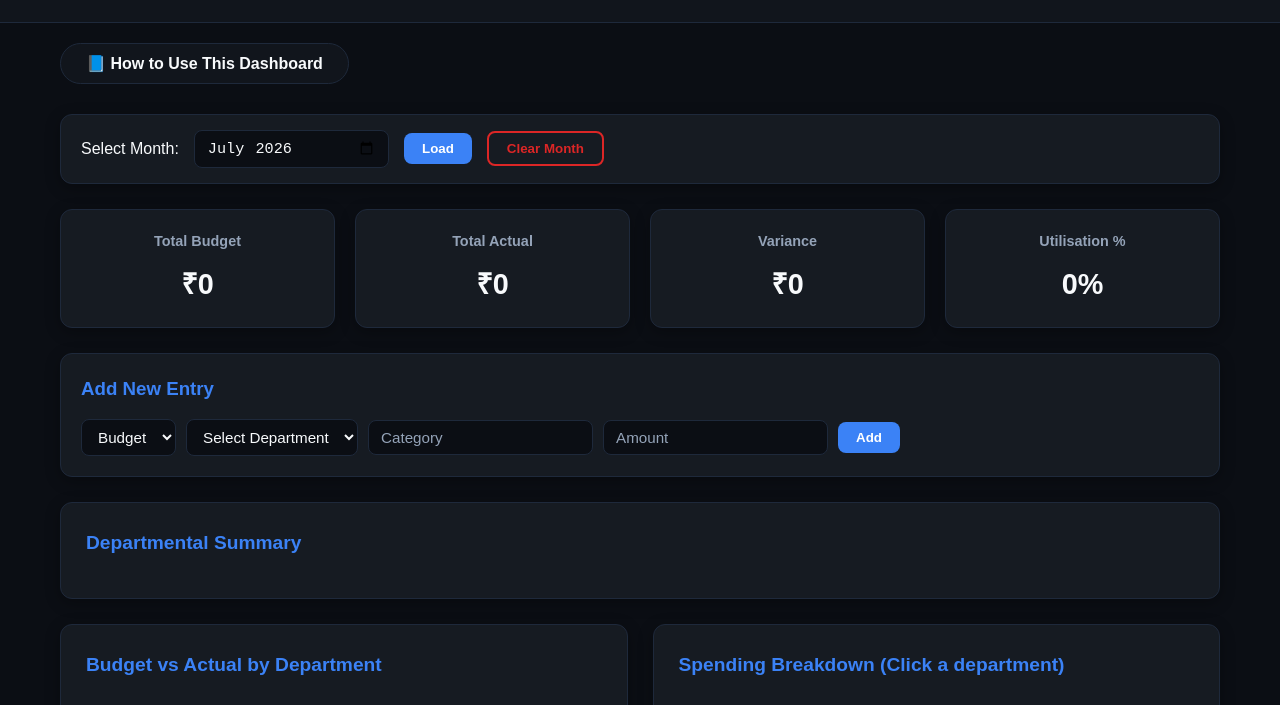
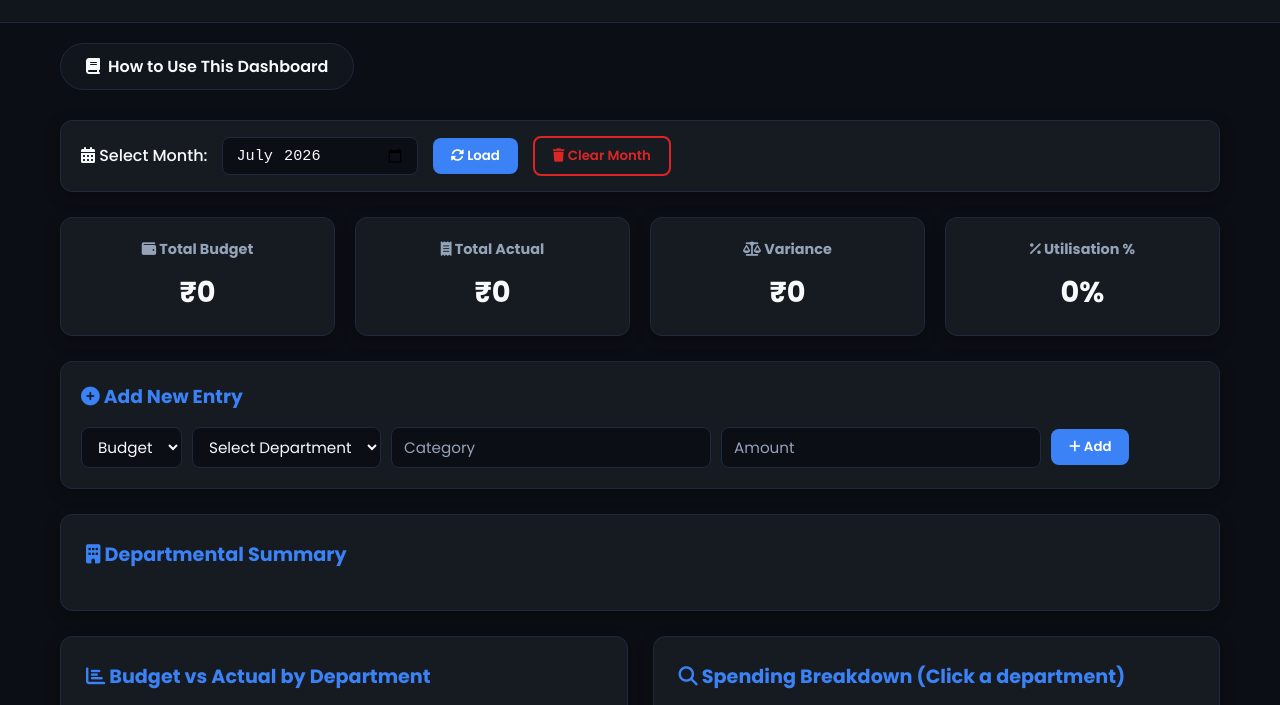
Before and after one commit to yjoshi7/budget-actual-dashboard, a plain HTML site: page index.html in a window 1280 px wide. Shown: the part 109-814 px from the top of the page. Drawn offline with nearby package versions, Linux system fonts and the light colour scheme.

Commit message:
Update index.html

```diff
--- a/index.html
+++ b/index.html
@@ -4,23 +4,27 @@
   <meta charset="UTF-8">
   <meta name="viewport" content="width=device-width, initial-scale=1.0">
   <title>Budget vs Actual Dashboard</title>
+  <link rel="preconnect" href="https://fonts.googleapis.com">
+  <link rel="preconnect" href="https://fonts.gstatic.com" crossorigin>
+  <link href="https://fonts.googleapis.com/css2?family=Poppins:wght@300;400;500;600;700&display=swap" rel="stylesheet">
+  <link rel="stylesheet" href="https://cdnjs.cloudflare.com/ajax/libs/font-awesome/6.5.2/css/all.min.css">
   <link rel="stylesheet" href="styles.css">
   <script src="https://cdn.jsdelivr.net/npm/chart.js"></script>
 </head>
 <body>
   <header>
-    <h1>📊 Budget vs Actual Performance</h1>
+    <h1><i class="fas fa-chart-pie"></i> Budget vs Actual Performance</h1>
     <p>ABC Financial Services Pvt Ltd – Finance Operations</p>
   </header>
 
-  <!-- How to Use Section (Collapsible) -->
+  <!-- How to Use Section -->
   <div class="help-section">
-    <button id="helpToggle" class="help-btn">📘 How to Use This Dashboard</button>
+    <button id="helpToggle" class="help-btn"><i class="fas fa-book"></i> How to Use This Dashboard</button>
     <div id="helpContent" class="help-content" style="display: none;">
       <ol>
         <li><strong>Select a month</strong> using the date picker and click <strong>Load</strong> to see budget vs actual data.</li>
         <li>View the <strong>KPIs</strong> at the top for an instant financial summary.</li>
-        <li>The <strong>Department Summary table</strong> shows each department’s performance. Click any row to drill down into its expense categories.</li>
+        <li>The <strong>Department Summary table</strong> shows each department's performance. Click any row to drill down into its expense categories.</li>
         <li>Use the <strong>Add Entry</strong> form to insert new budget or actual figures – they save automatically to the sheet.</li>
         <li>The charts update instantly. Switch months to compare performances.</li>
       </ol>
@@ -31,35 +35,35 @@
   <main class="container">
     <!-- Month Selector -->
     <div class="toolbar">
-      <label>Select Month:</label>
+      <label><i class="fas fa-calendar-alt"></i> Select Month:</label>
       <input type="month" id="monthPicker">
-      <button id="loadBtn">Load</button>
-      <button id="clearBtn">Clear Month</button>
+      <button id="loadBtn"><i class="fas fa-sync-alt"></i> Load</button>
+      <button id="clearBtn"><i class="fas fa-trash"></i> Clear Month</button>
     </div>
 
     <!-- KPIs -->
     <div class="kpi-row">
       <div class="kpi-card">
-        <h4>Total Budget</h4>
+        <h4><i class="fas fa-wallet"></i> Total Budget</h4>
         <p id="totalBudget">₹0</p>
       </div>
       <div class="kpi-card">
-        <h4>Total Actual</h4>
+        <h4><i class="fas fa-receipt"></i> Total Actual</h4>
         <p id="totalActual">₹0</p>
       </div>
       <div class="kpi-card">
-        <h4>Variance</h4>
+        <h4><i class="fas fa-balance-scale"></i> Variance</h4>
         <p id="variance">₹0</p>
       </div>
       <div class="kpi-card">
-        <h4>Utilisation %</h4>
+        <h4><i class="fas fa-percentage"></i> Utilisation %</h4>
         <p id="utilisation">0%</p>
       </div>
     </div>
 
     <!-- Add Entry Form -->
     <div class="form-card">
-      <h3>Add New Entry</h3>
+      <h3><i class="fas fa-plus-circle"></i> Add New Entry</h3>
       <select id="typeSelect">
         <option value="budget">Budget</option>
         <option value="actual">Actual</option>
@@ -69,23 +73,23 @@
       </select>
       <input type="text" id="categoryInput" placeholder="Category">
       <input type="number" id="amountInput" placeholder="Amount" step="0.01">
-      <button id="addBtn">Add</button>
+      <button id="addBtn"><i class="fas fa-plus"></i> Add</button>
     </div>
 
     <!-- Main Table -->
     <div class="card">
-      <h3>Departmental Summary</h3>
+      <h3><i class="fas fa-building"></i> Departmental Summary</h3>
       <div id="summaryTable"></div>
     </div>
 
     <!-- Charts -->
     <div class="chart-row">
       <div class="card chart-card">
-        <h3>Budget vs Actual by Department</h3>
+        <h3><i class="fas fa-chart-bar"></i> Budget vs Actual by Department</h3>
         <canvas id="deptChart"></canvas>
       </div>
       <div class="card chart-card">
-        <h3>Spending Breakdown (Click a department)</h3>
+        <h3><i class="fas fa-search"></i> Spending Breakdown (Click a department)</h3>
         <canvas id="categoryChart"></canvas>
       </div>
     </div>
```
